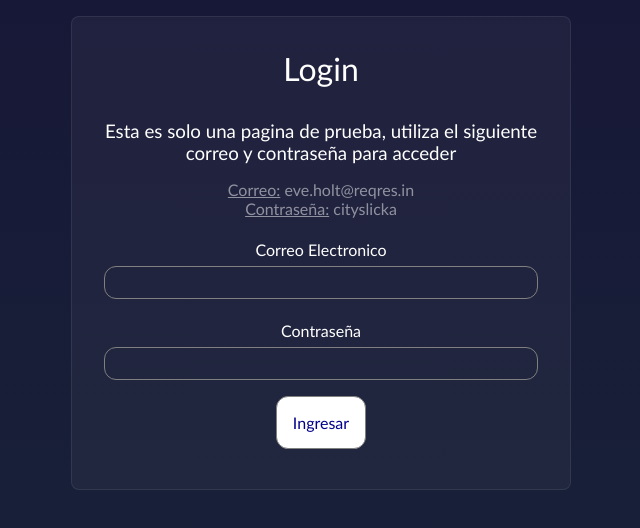
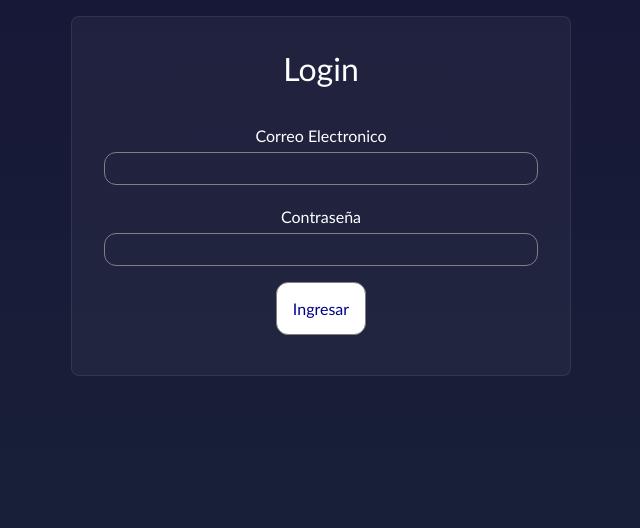
Before and after one commit to joseibarra97/proyecto-react-edteam, a React (Vite) app: page /login in a window 1280 px wide. Shown: the top 528 px of the page, without its empty margins (319-959 px from the left). Built offline with nearby package versions, Linux system fonts and the light colour scheme.

Commit message:
Se edito la pagina login

```diff
--- a/src/components/usuarios/Login.jsx
+++ b/src/components/usuarios/Login.jsx
@@ -38,12 +38,12 @@ const Login = () => {
     return (
         <div className="login-container">
             <h1>Login</h1>
-            <h3>Esta es solo una pagina de prueba, utiliza el siguiente correo y contraseña para acceder</h3>
+            {/* <h3>Esta es solo una pagina de prueba, utiliza el siguiente correo y contraseña para acceder</h3>
             <div className="accesos">
                 <span className="usuario">Correo:</span> eve.holt@reqres.in
                 <br />
                 <span className="usuario">Contraseña:</span> cityslicka
-            </div>
+            </div> */}
             <form onSubmit={submit}>
                 <div className="field">
                     <label htmlFor="email">Correo Electronico</label>
```
